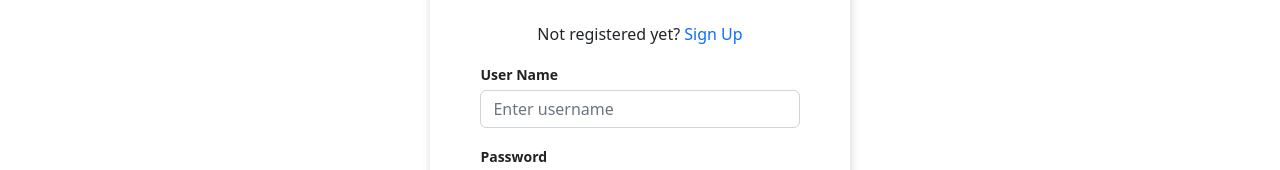
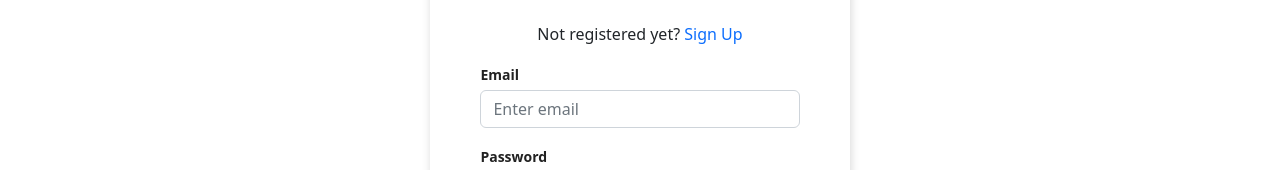
Before and after one commit to mouni2317/cfms_frontend, a React (Create React App) app: page / in a window 1280 px wide. Shown: the part 211-381 px from the top of the page. Built offline with nearby package versions, Linux system fonts and the light colour scheme.

Commit message:
changed username to email

```diff
--- a/src/Components/Auth.js
+++ b/src/Components/Auth.js
@@ -34,13 +34,13 @@ export default function Auth(props) {
     const navigate = useNavigate();
     const navigateToDashboard = () => navigate('/dashboard');
 
-    const [username, setUserName] = useState();
+    const [email, setEmail] = useState();
     const [password, setPassword] = useState();
 
     const handleSubmit = async e => {
         e.preventDefault();
         const response = await loginUser({
-            username,
+            email,
             password
         });
         if ('firstName' in response) {
@@ -49,8 +49,8 @@ export default function Auth(props) {
             sessionStorage.setItem('userId', response['userId']);
             navigateToDashboard();
         } else {
-            alert('Incorrect username or password');
-            setUserName('');
+            alert('Incorrect email or password');
+            setEmail('');
             setPassword('');
         }
     }
@@ -61,7 +61,7 @@ export default function Auth(props) {
         if (response['message'] === 'success') {
             setRegForm(regDetails);
             setConfirmPassword('');
-            setUserName('');
+            setEmail('');
             setPassword('');
             alert('User succesfully registered');
             changeAuthMode();
@@ -123,12 +123,12 @@ export default function Auth(props) {
                             </span>
                         </div>
                         <div className='form-group mt-3'>
-                            <label>User Name</label>
-                            <input type="text"
+                            <label>Email</label>
+                            <input type="email"
                             className="form-control mt-1"
-                            placeholder='Enter username'
-                            value={username}
-                            onChange={e => setUserName(e.target.value)}/>
+                            placeholder='Enter email'
+                            value={email}
+                            onChange={e => setEmail(e.target.value)}/>
                         </div>
                         <div className='form-group mt-3'>
                             <label>Password</label>
@@ -139,7 +139,7 @@ export default function Auth(props) {
                             onChange={e => setPassword(e.target.value)}/>
                         </div>
                         <div className='d-grid gap-2 mt-3'>
-                            <button type='submit' className='btn btn-primary' disabled={!username || !password}>
+                            <button type='submit' className='btn btn-primary' disabled={!email || !password}>
                                 Signin
                             </button>
                         </div>
```
